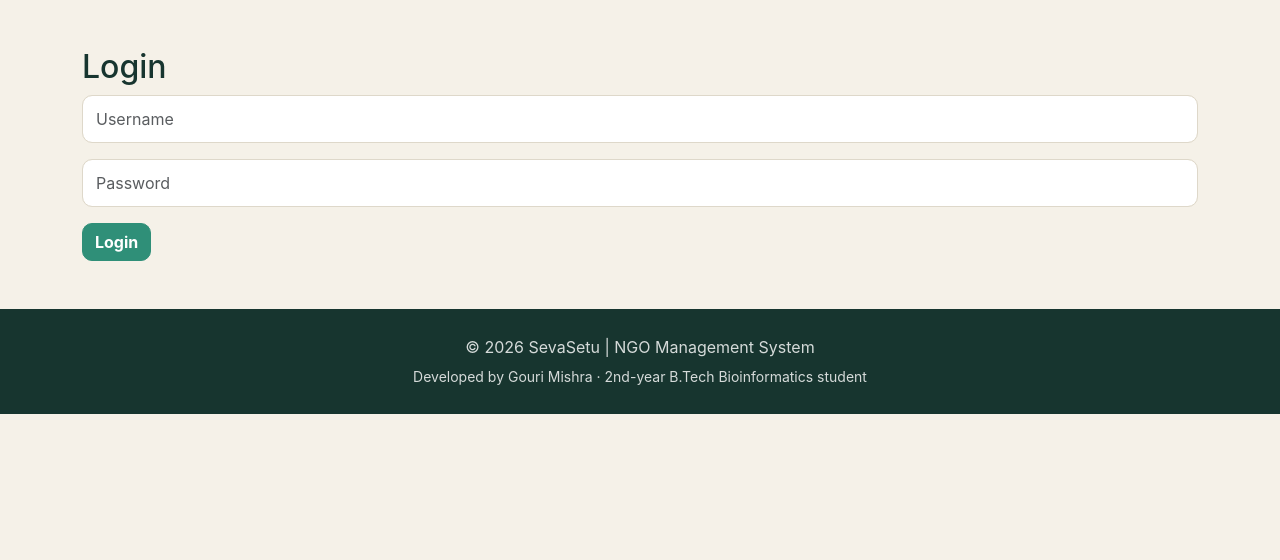
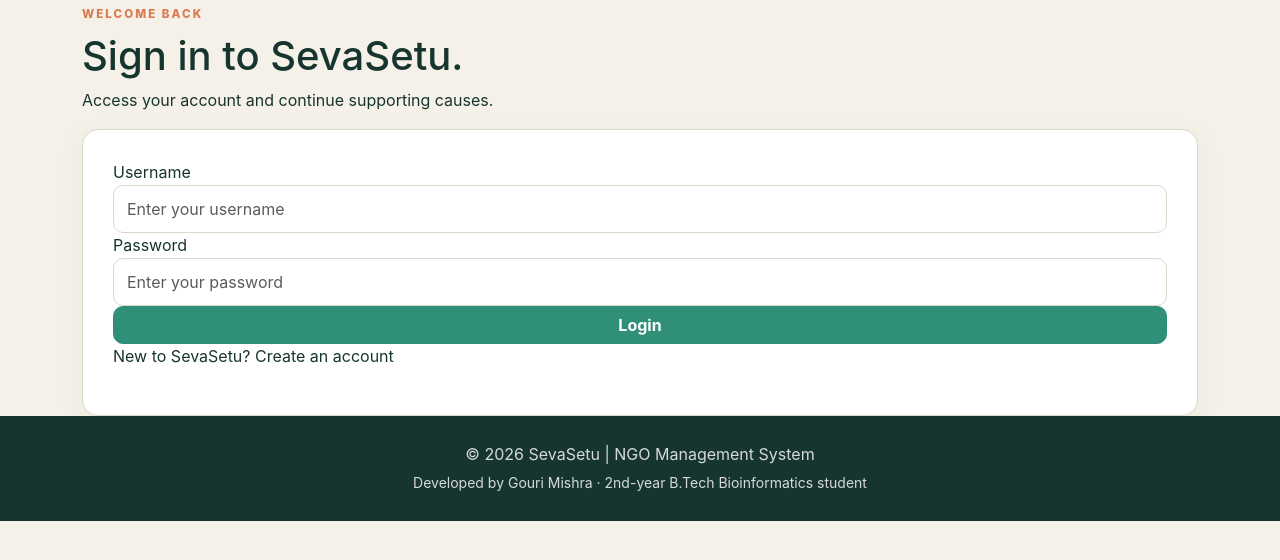
Before and after one commit to gouri0209m-ux/SevaSetu, a Django app: page /accounts/login/ in a window 1280 px wide. Shown: the part 92-652 px from the top of the page. Run offline with Django 5.2, Linux system fonts and the light colour scheme.

Commit message:
Improve login form UI

```diff
--- a/accounts/templates/accounts/login.html
+++ b/accounts/templates/accounts/login.html
@@ -1,32 +1,37 @@
 {% extends 'base.html' %}
 
+{% block title %}Login | SevaSetu{% endblock %}
+
 {% block content %}
+<section class="page-header">
+    <div class="container">
+        <span class="eyebrow">Welcome back</span>
+        <h1 class="page-title">Sign in to SevaSetu.</h1>
+        <p class="page-intro">Access your account and continue supporting causes.</p>
+    </div>
+</section>
 
-<div class="container py-5">
+<section class="form-section">
+    <div class="container">
+        <div class="auth-card form-card">
+            <form method="post" novalidate>
+                {% csrf_token %}
 
-<h2>Login</h2>
+                <div class="form-field">
+                    <label for="username">Username</label>
+                    <input id="username" name="username" class="form-control" placeholder="Enter your username" autocomplete="username" required>
+                </div>
 
-<form method="post">
+                <div class="form-field">
+                    <label for="password">Password</label>
+                    <input id="password" name="password" type="password" class="form-control" placeholder="Enter your password" autocomplete="current-password" required>
+                </div>
 
-{% csrf_token %}
+                <button type="submit" class="btn btn-accent w-100">Login</button>
+            </form>
 
-<input
-name="username"
-class="form-control mb-3"
-placeholder="Username">
-
-<input
-name="password"
-type="password"
-class="form-control mb-3"
-placeholder="Password">
-
-<button class="btn btn-success">
-Login
-</button>
-
-</form>
-
-</div>
-
+            <p class="auth-switch">New to SevaSetu? <a href="{% url 'register' %}">Create an account</a></p>
+        </div>
+    </div>
+</section>
 {% endblock %}
```
